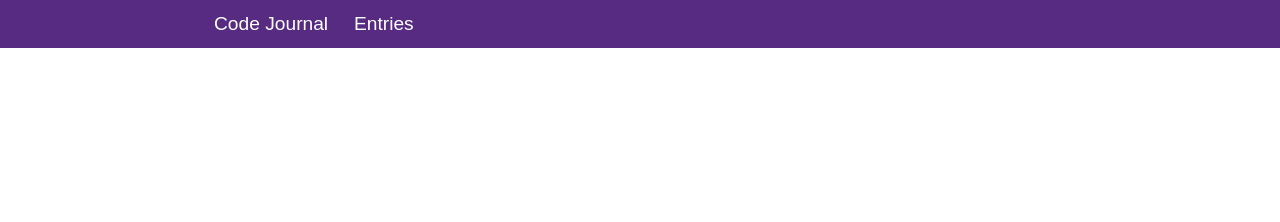
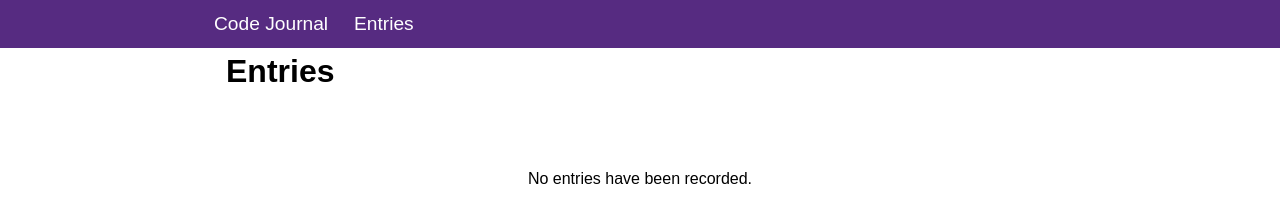
Before and after one commit to Nathan-Chon/code-journal, a website: page index.html in a window 1280 px wide. Both pictures are taken after a click on the link "Entries". Drawn offline with Linux system fonts and the light colour scheme; a web font is replaced by a local one.

Commit message:
anchor element and handler to element #2

```diff
--- a/index.html
+++ b/index.html
@@ -73,7 +73,7 @@
         </div>
       </form>
     </div>
-    <div data-view="entries" class="view">
+    <div data-view="entries" class="view hidden">
       <div class="row">
         <div class="column-full">
           <h1 class="n-entry">Entries</h1>
--- a/js/main.js
+++ b/js/main.js
@@ -75,5 +75,7 @@ function viewSwap(screenChange) {
     }
   }
 }
+$navLink.addEventListener('click', function (event) {
+  viewSwap('entries');
+});
 toggleNoEntries();
-$navLink.addEventListener('click', viewSwap);
```
